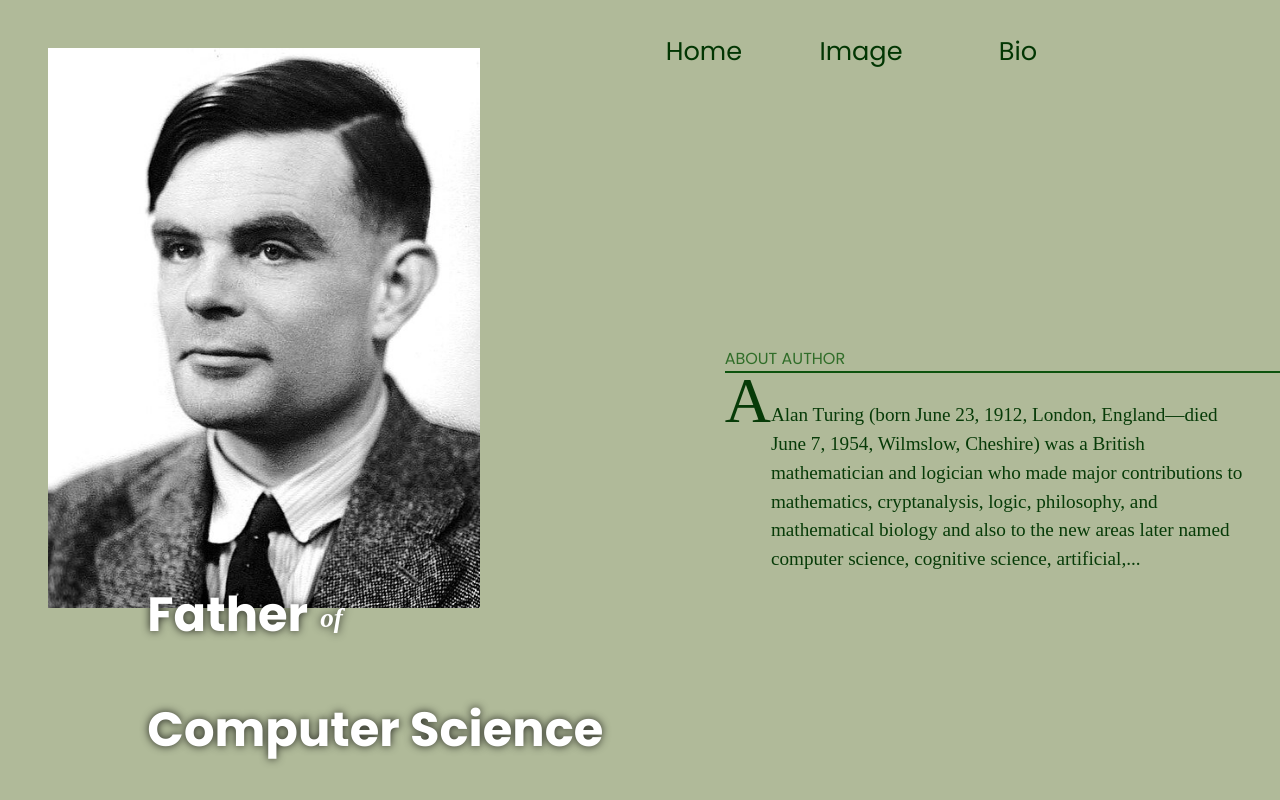
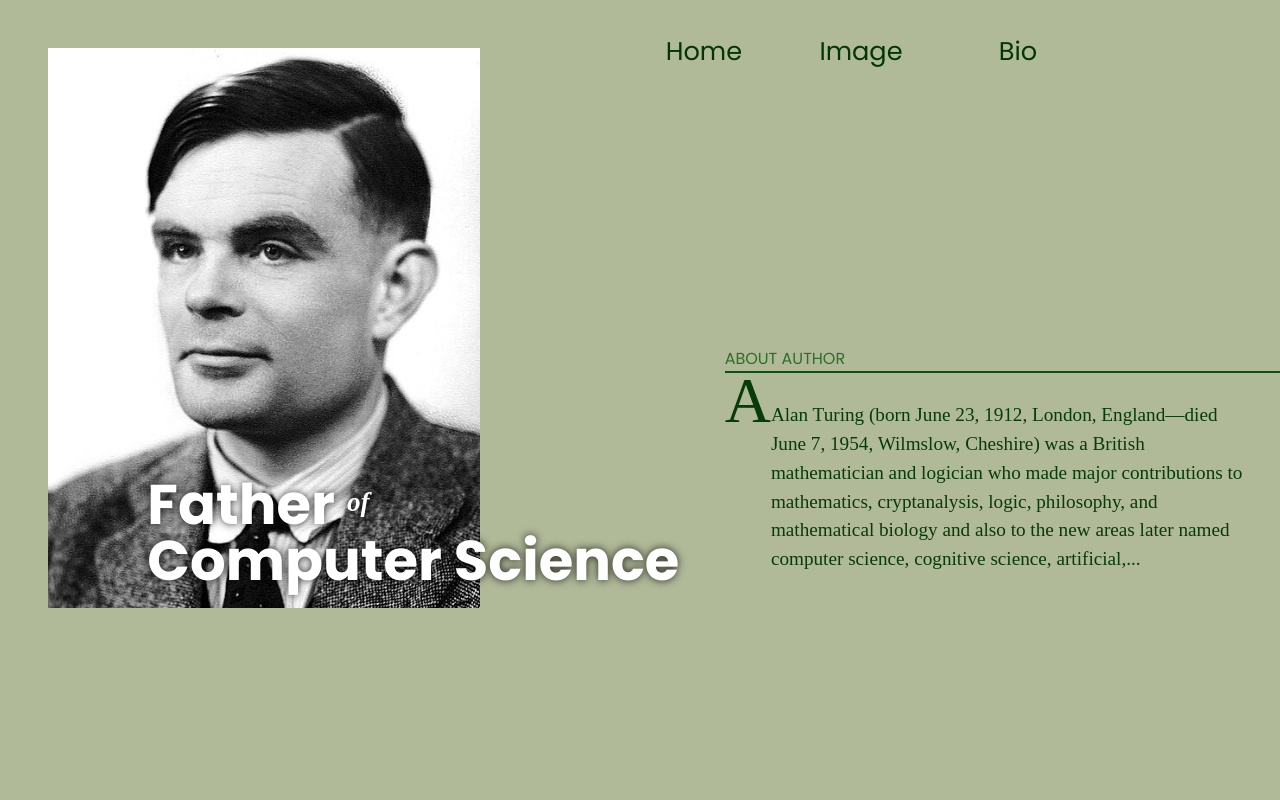
Before and after one commit to zahra-ershad/Front-End-Practice, a plain HTML site: page CSS/Grid-css/index.html in a window 1280 px wide. Drawn offline with Linux system fonts and the light colour scheme.

Commit message:
added media query (X>1200)px

```diff
--- a/CSS/Grid-css/assets/style.css
+++ b/CSS/Grid-css/assets/style.css
@@ -101,7 +101,20 @@ html{
 
 
 
+@media (min-width: 1200px) {
 
+    .text-box-2{
+        grid-row: 5/7;
+        grid-column:2/6;
+        font-size: 3.5rem;
+    }
+    .text-box-3{
+        margin-top: 3.5rem;
+        grid-row: 5/8;
+        grid-column:2/8;
+        font-size: 3.5rem;
+    }
+}
 
 
 
```
